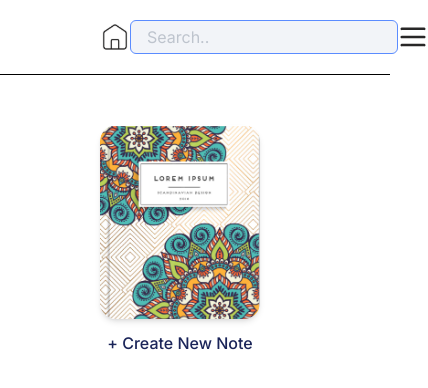
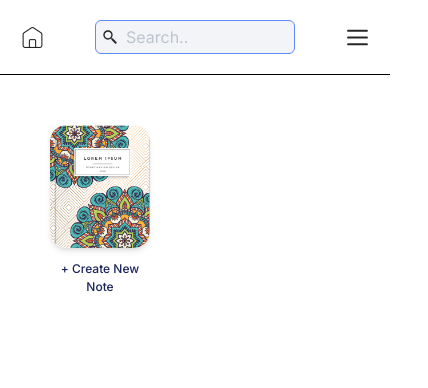
Before and after one commit to varsha-singh-uidev/PaperLane-React-, a React (Vite) app: page /mainpage in a window 390 px wide. Shown: the top 388 px of the page, 428 px wide, since content can reach past the window. Built offline with nearby package versions, Linux system fonts and the light colour scheme.

Commit message:
Make the main page responsive

```diff
--- a/src/Components/MainPage.jsx
+++ b/src/Components/MainPage.jsx
@@ -1,102 +1,44 @@
-// import React from 'react'
-
-// const MainPage = () => {
-//   return (
-//     <>
-//       {/* main Conatainer */}
-//       <div className='w-full h-auto flex flex-col'>
-//         {/* top menu bar */}
-//         <div className='flex items-center justify-between my-[20px] mx-[50px] px-[50px]'>
-//             <img src="/icons/homeIcon.svg" alt="home Icon" className='w-[30px] h-[30px]'/>
-//             {/* search bar */}
-//             <div className='flex w-[270px] px-1.5 border border-[#5B8CFF] py-1 rounded-md bg-[#F2F4F8]'>
-//                <label htmlFor="search" className='flex items-center'>
-//                 <img src="/icons/search.svg" alt="search Icon" className='w-[16px] h-[16px]'/>
-//                </label>
-//                <input id='search' type="text" placeholder='Search..' className='px-2.5 focus:outline-none bg-transparent text-slate-600 opacity-60'/>
-//             </div>
-//             <img src="/icons/menu.svg" alt="Menu Icon" className='w-[30px] h-[30px]'/>
-//         </div>
-//         <hr />
-//         {/* main body of the main page */}
-//         <div className='mt-[50px] my-[20px] mx-[50px] px-[50px]'>
-//             {/* create new note */}
-//             <div className='flex flex-col w-[150px] h-[200px] items-center'>
-//               <img src="/Cover/cover.png" className='rounded-xl'/>
-//               <p className='mt-2'>New Note</p>
-//             </div>
-//         </div>
-//       </div>
-//     </>
-//   )
-// }
-
-// export default MainPage
-
 import React from 'react'
+import MainPageRoute from './MainPageRoute'
 
 const MainPage = () => {
-
-  function handleCreateNote(){
-    console.log("Create new note clicked");
-    // later → open modal OR navigate to note editor
-  }
-
   return (
+    <>
+      {/* main Conatainer */}
       <div className='w-full h-auto flex flex-col'>
 
-      {/* top menu */}
-      <div className='flex items-center justify-between my-[20px] mx-[50px] px-[50px]'>
-        <img src="/icons/homeIcon.svg" alt="home Icon" className='w-[30px] h-[30px]'/>
+        {/* top menu bar */}
+        <div className='flex items-center justify-between my-[20px] mx-[20px] md:mx-[50px] md:px-[50px]'>
 
-        {/* search */}
-        <div className='flex w-[270px] px-1.5 border border-[#5B8CFF] py-1 rounded-md bg-[#F2F4F8]'>
+          {/* home page routing */}
+          <MainPageRoute/>
+
+            {/* search bar */}
+            <div className='flex w-[200px] md:w-[270px] px-1.5 border border-[#5B8CFF] py-1 rounded-md bg-[#F2F4F8]'>
                <label htmlFor="search" className='flex items-center'>
                 <img src="/icons/search.svg" alt="search Icon" className='w-[16px] h-[16px]'/>
                </label>
-          <input
-            id='search'
-            type="text"
-            placeholder='Search..'
-            className='px-2.5 focus:outline-none bg-transparent text-slate-600 opacity-60'
-          />
+               <input id='search' type="text" placeholder='Search..' className='pl-2 md:pl-2.5 w-[150px] md:w-[200px] focus:outline-none bg-transparent text-slate-600 opacity-60'/>
             </div>
-
-        <img src="/icons/menu.svg" alt="Menu Icon" className='w-[30px] h-[30px]'/>
+            <img src="/icons/menu.svg" alt="Menu Icon" className='w-[25px] w-[25px] md:w-[30px] md:h-[30px]'/>
         </div>
 
         <hr />
 
-      {/* body */}
-      <div className='mt-[50px] my-[20px] mx-[50px] px-[50px]'>
+        {/* main body of the main page */}
+        <div className='mt-[50px] my-[20px] md:mx-[50px] px-[50px]'>
 
-        {/* create note card */}
-        <div
-          onClick={handleCreateNote}
-          className='flex flex-col w-[160px] h-[230px] items-center
-                     cursor-pointer group transition'
-        >
-
-          <div className='overflow-hidden rounded-2xl shadow-md
-                          group-hover:shadow-xl
-                          group-hover:-translate-y-2
-                          transition duration-300'>
-
-            <img
-              src="/Cover/cover.png"
-              alt="Create Note"
-              className='rounded-2xl group-hover:scale-105 transition duration-300'
-            />
-
+            {/* create new note */}
+            <div className='flex flex-col w-[100px] h-[180px] md:w-[160px] md:h-[230px] items-center cursor-pointer group transition'>
+              <div className="overflow-hidden rounded-2xl shadow-md group-hover:shadow-xl group-hover:-translate-y-1.5 transition duration-300">
+                 <img src="/Cover/cover.png" alt="Create Note" className="rounded-2xl group-hover:scale-105 transition duration-300"/>
               </div>
-
-          <p className='mt-3 font-medium text-[#1b2559] group-hover:text-[#5E8BFF] transition'>
-            + Create New Note
-          </p>
+              <p className="mt-3 text-[12px] md:text-[16px] text-center font-medium text-[#1b2559] group-hover:text-[#5E8BFF] transition">+ Create New Note</p>
+            </div>
 
         </div>
       </div>
-    </div>
+    </>
   )
 }
 
--- /dev/null
+++ b/src/Components/MainPageRoute.jsx
@@ -0,0 +1,18 @@
+import React from 'react';
+import { Link } from 'react-router-dom';
+
+const MainPageRoute = () => {
+  return (
+    <>
+      <Link to="/mainpage">
+        <img
+        src="/icons/homeIcon.svg"
+        alt="home Icon"
+        className='w-[25px] w-[25px] md:w-[30px] md:h-[30px]'
+       />
+      </Link>
+    </>
+  )
+}
+
+export default MainPageRoute
```
Lines whose indentation alone changed are shown as unchanged.
